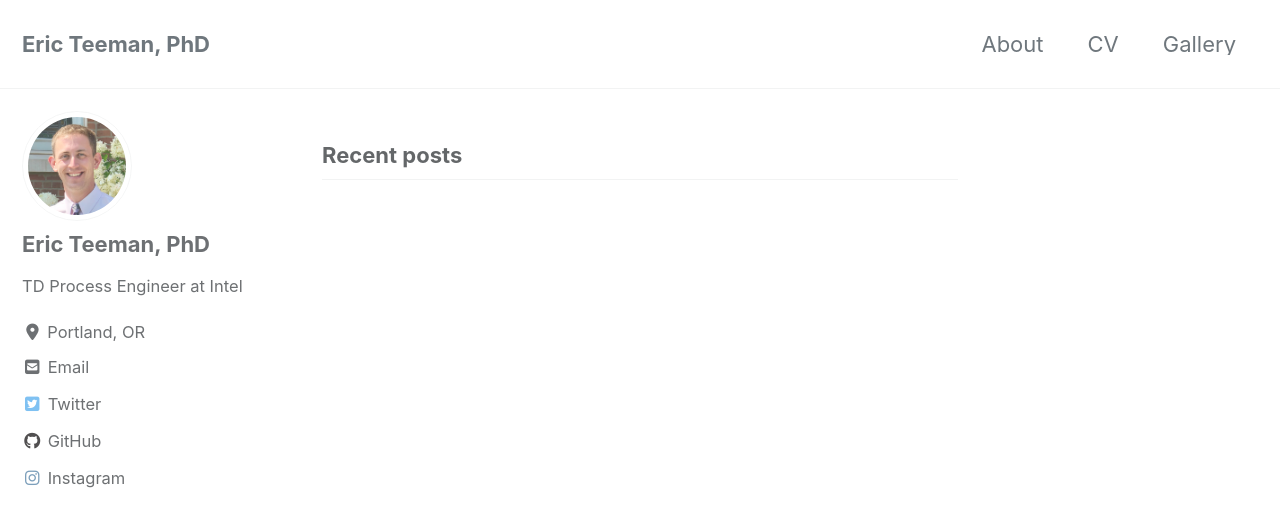
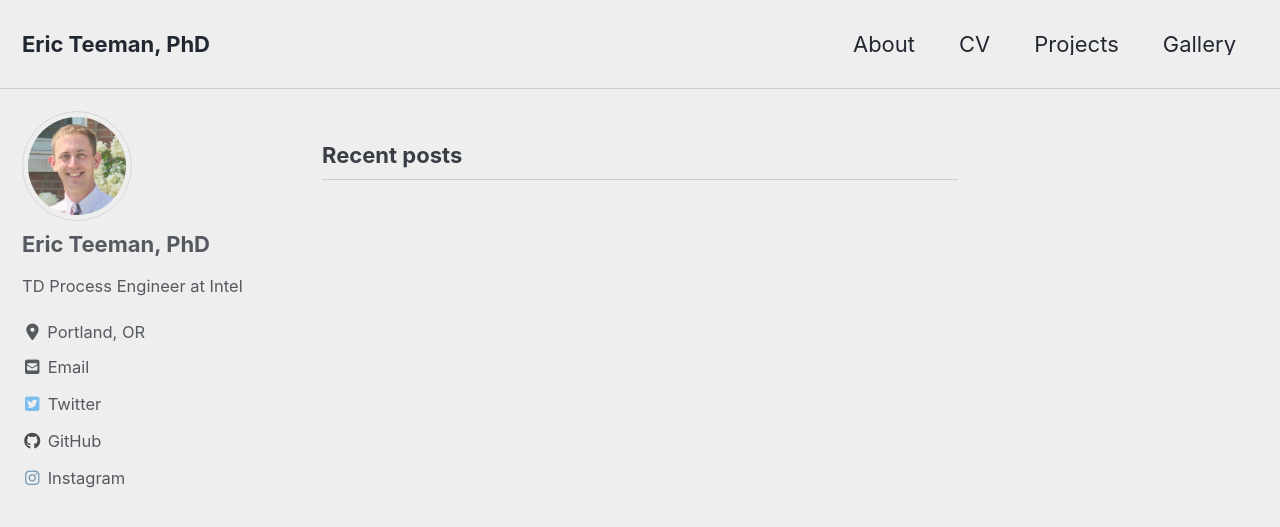
Before and after one commit to ericteeman/ericteeman.github.io, a Jekyll site: the page built from index.html, in a window 1280 px wide and 900 px high. Shown: the top 527 px of the window. Built offline with Jekyll 4.4.1, drawn with Linux system fonts in a browser that asks for light colours; cached includes are drawn as plain includes; nearby versions of some CDN libraries; the list of posts is cut into pages by our own code.

Commit message:
adding projects page

```diff
--- a/_config.yml
+++ b/_config.yml
@@ -12,7 +12,7 @@
 
 # theme                  : "minimal-mistakes-jekyll"
 # remote_theme           : "mmistakes/minimal-mistakes"
-minimal_mistakes_skin    : "default" # "air", "aqua", "contrast", "dark", "dirt", "neon", "mint", "plum", "sunrise"
+minimal_mistakes_skin    : "air" # "air", "aqua", "contrast", "dark", "dirt", "neon", "mint", "plum", "sunrise"
 
 # Site Settings
 locale                   : "en-US"
--- a/_data/navigation.yml
+++ b/_data/navigation.yml
@@ -4,7 +4,7 @@ main:
     url: /about/
   - title: "CV"
     url: /cv/
-  # - title: "Projects"
-  #   url: /projects/
+  - title: "Projects"
+    url: /projects/
   - title: "Gallery"
     url: /gallery/
```
Also changed, not shown: 1 other file.
